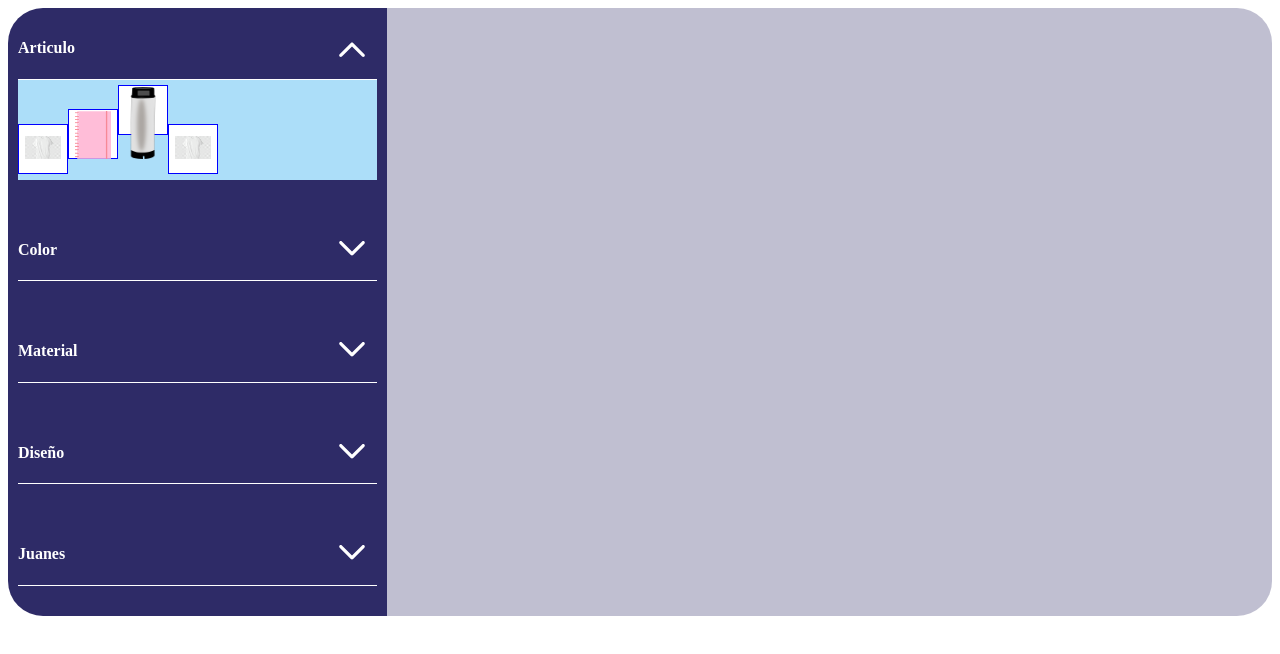
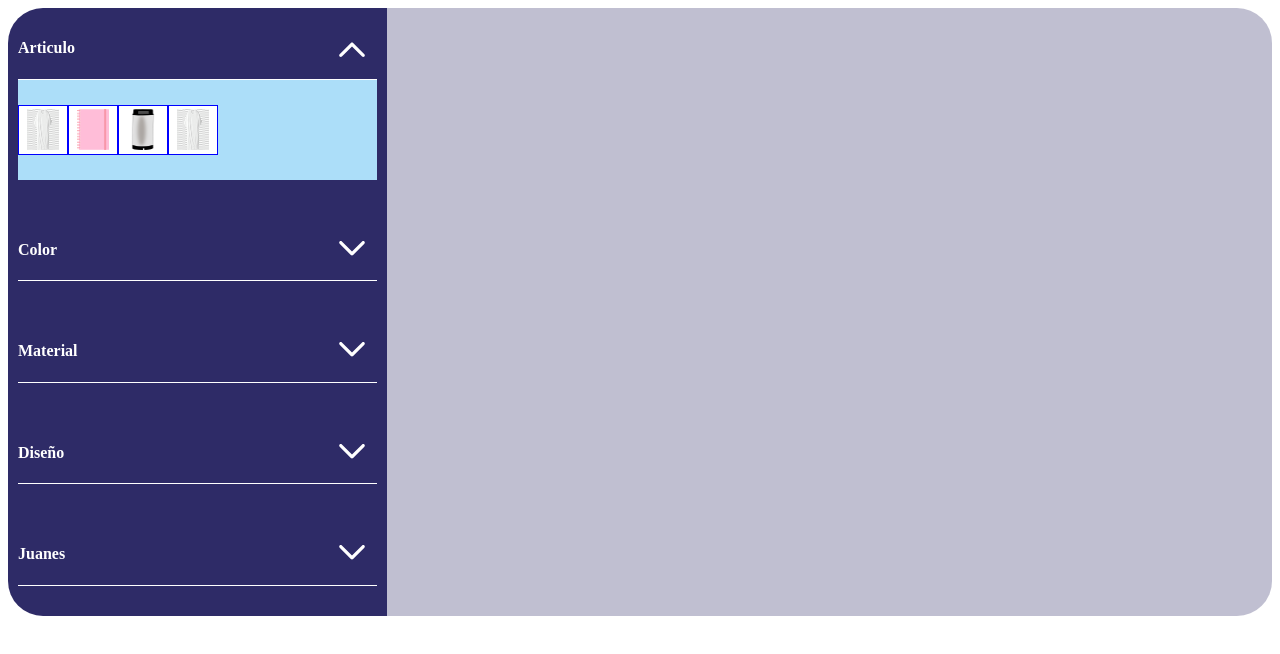
Before and after one commit to MetalPrime/211-taller-somos-pacifico, a React (Create React App) app: page / in a window 1280 px wide. Both pictures are taken after a click on the button 352 px from the left and 48 px from the top of the page. Shown: the top 654 px of the page. Built offline with nearby package versions, Linux system fonts and the light colour scheme.

Commit message:
update in display Options

```diff
--- a/src/components/Options/Option.css
+++ b/src/components/Options/Option.css
@@ -3,10 +3,16 @@
     height: 50px;
     border: 1px blue solid;
     background-color: white;
+    display: flex;
+    flex-direction: row;
+    justify-content: center;
+    align-items: center;
 }
 
 .Options img{
-    width: 100%;
+
+    width: 90%;
+    height: 90%;
 }
 
 .Options__isSelected{
--- a/src/components/SelectionElements/SelectionElements.css
+++ b/src/components/SelectionElements/SelectionElements.css
@@ -37,5 +37,6 @@
     height: 100px;
     background-color: rgba(172, 222, 249, 1);
     display: flex;
+    flex-direction: row;
     align-items: center;
 }
--- a/src/components/SelectionElements/SelectionElements.tsx
+++ b/src/components/SelectionElements/SelectionElements.tsx
@@ -41,7 +41,7 @@ export const SelectionElements: React.FC<SelectionElements> = ({ name, displays,
             </section>
 
             {displays && <section className='SelectionElements__options'>
-                <section>
+
                 {
                     list.map(({ elemName, index, items }) => {
                         //console.log(name +" " + elemName)
@@ -64,7 +64,7 @@ export const SelectionElements: React.FC<SelectionElements> = ({ name, displays,
                     }
                     )
                 }
-                </section>
+
 
             </section>}
         </div>
```
